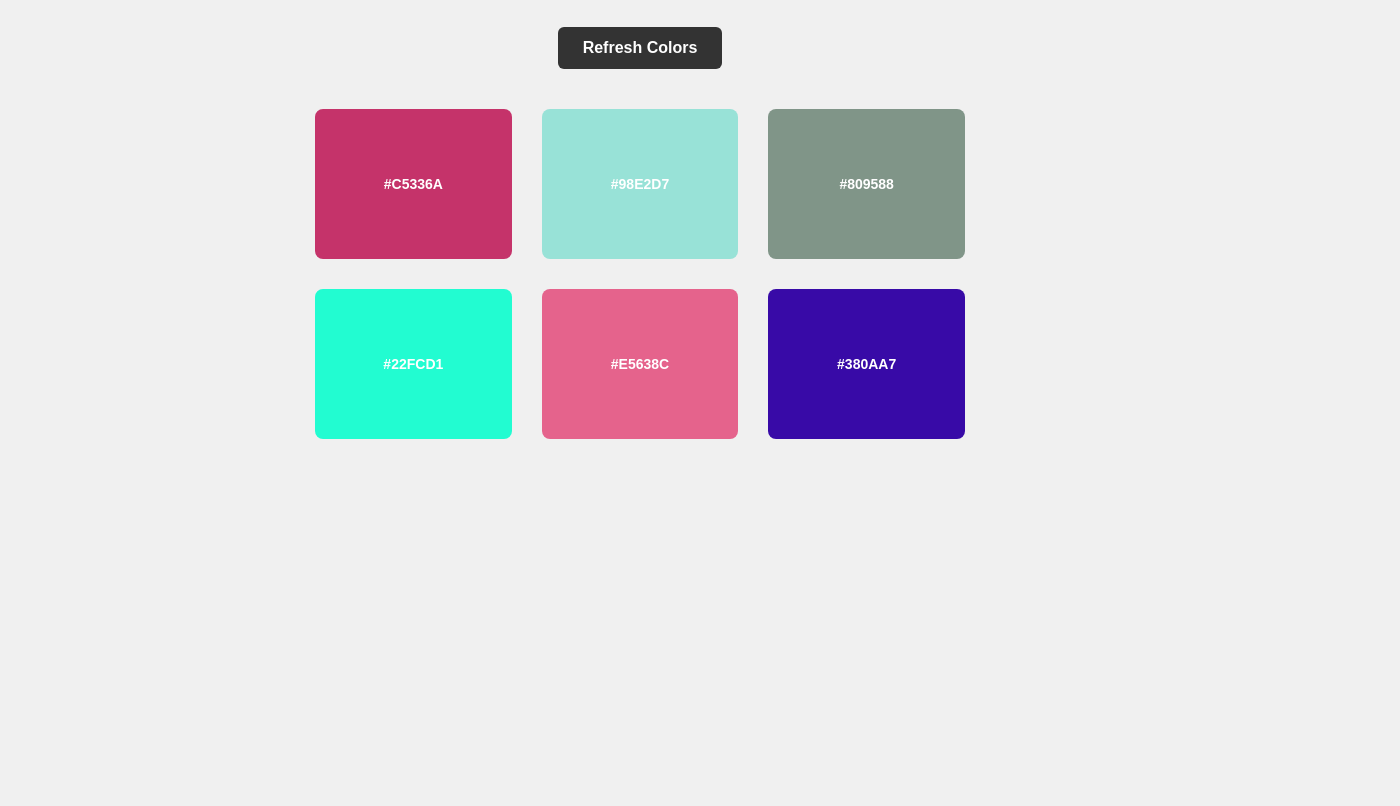
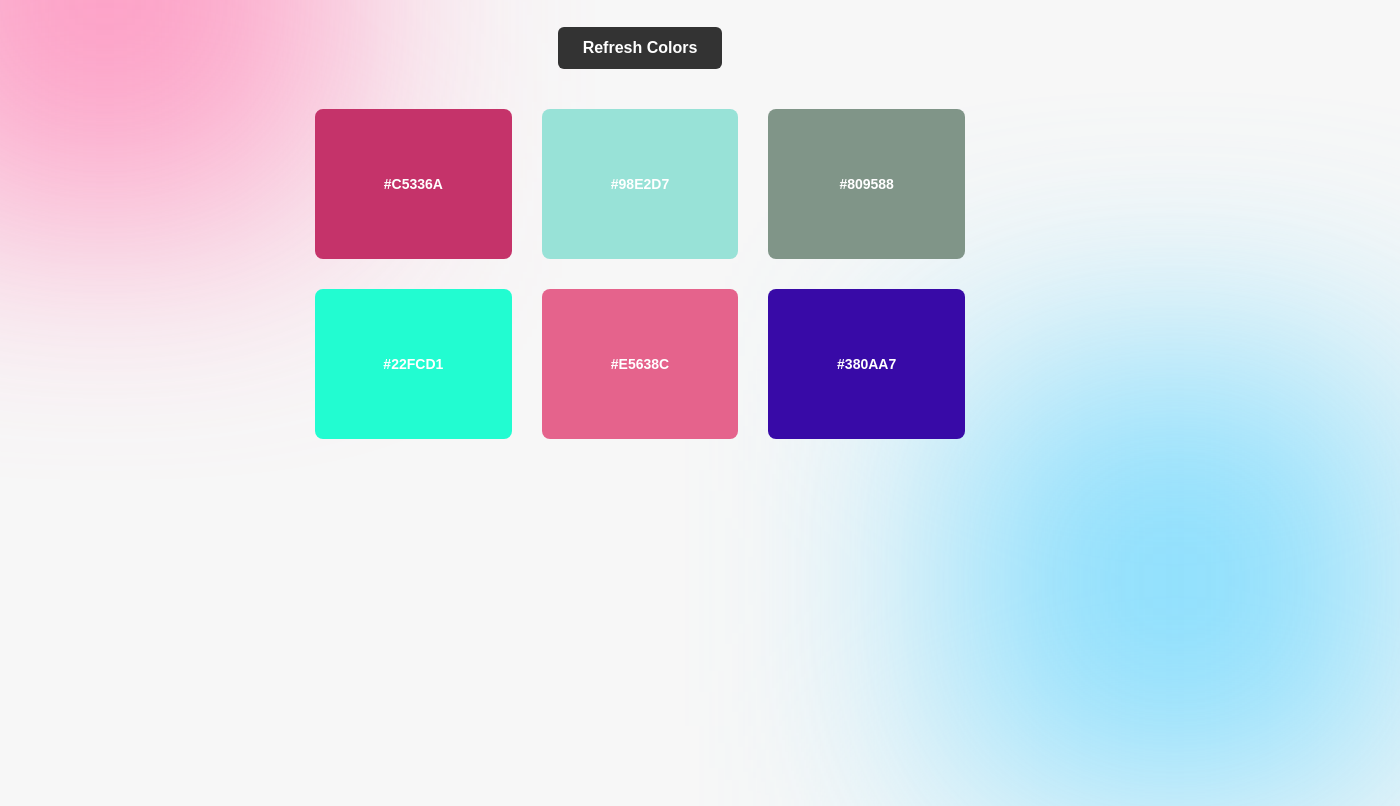
Before and after one commit to niroop77/random-color-generator, a plain HTML site: page index.html in a window 1280 px wide. Shown: the part 114-920 px from the top of the page, 1400 px wide, since content can reach past the window. Before the commit the page ends 800 px from the top, so only its background shows below. Drawn offline with Linux system fonts and the light colour scheme.

Commit message:
updated background

```diff
--- a/style.css
+++ b/style.css
@@ -3,16 +3,48 @@
     margin: 0;
     box-sizing: border-box;
 }
+
+/* BEAUTIFUL BLURRED COLOR BACKGROUND */
 body {
+    position: relative;
+    overflow: hidden;
+    padding: 40px 10px;
+    min-height: 100vh;
+    font-family: "Poppins", sans-serif;
     display: flex;
     flex-direction: column;
     align-items: center;
     justify-content: flex-start;
-        min-height: 100vh;
-        background-color: #f0f0f0;
-        font-family: "Poppins", sans-serif;
-        padding: 40px 10px;
+    background: #f7f7f7;
 }
+
+/* Pink glow */
+body::before,
+body::after {
+    content: "";
+    position: absolute;
+    width: 450px;
+    height: 450px;
+    filter: blur(120px);
+    z-index: -1;
+    opacity: 0.75;
+}
+
+body::before {
+    top: -120px;
+    left: -120px;
+    background: #ff7eb3;
+}
+
+/* Blue glow */
+body::after {
+    bottom: -120px;
+    right: -120px;
+    background: #65d6ff;
+}
+
+/* ==== YOUR ORIGINAL STYLES BELOW ==== */
+
 .color-generator {
     background-color: #333;
     color: white;
@@ -25,6 +57,7 @@
     max-width: 500px;
     border-radius: 8px;
 }
+
 #refresh-btn {
     background-color: #333;
     color: white;
@@ -37,9 +70,11 @@
     margin-bottom: 40px;
     transition: 0.3s;
 }
+
 #refresh-btn:hover {
     background-color: #555;
 }
+
 .random-colors {
     display: grid;
     grid-template-columns: repeat(auto-fit, minmax(150px, 1fr));
@@ -48,6 +83,7 @@
     width: 100%;
     max-width: 650px;
 }
+
 .color-box {
     height: 150px;
     display: flex;
@@ -62,10 +98,12 @@
     text-transform: uppercase;
     transition: transform 0.3s ease, box-shadow 0.3s ease;
 }
+
 .color-box:hover {
     transform: scale(1.05);
     box-shadow: 0 6px 12px rgba(0,0,0,0.2);
 }
+
 .tooltip {
     position: absolute;
     top: -30px;
@@ -80,6 +118,7 @@
     pointer-events: none;
     transition: opacity 0.3s ease;
 }
+
 .tooltip.show {
     opacity: 0.9;
 }
```
Lines whose indentation alone changed are shown as unchanged.
